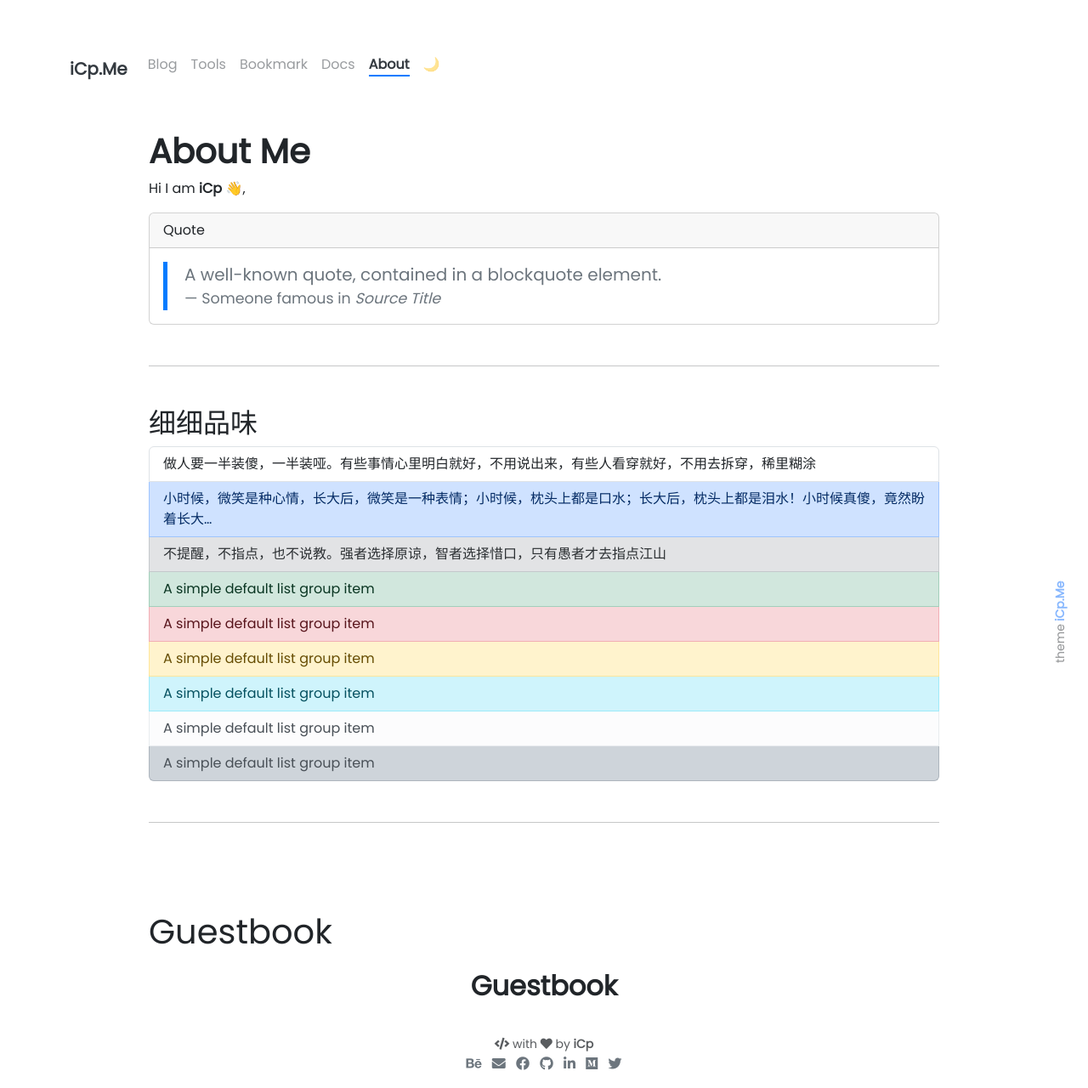
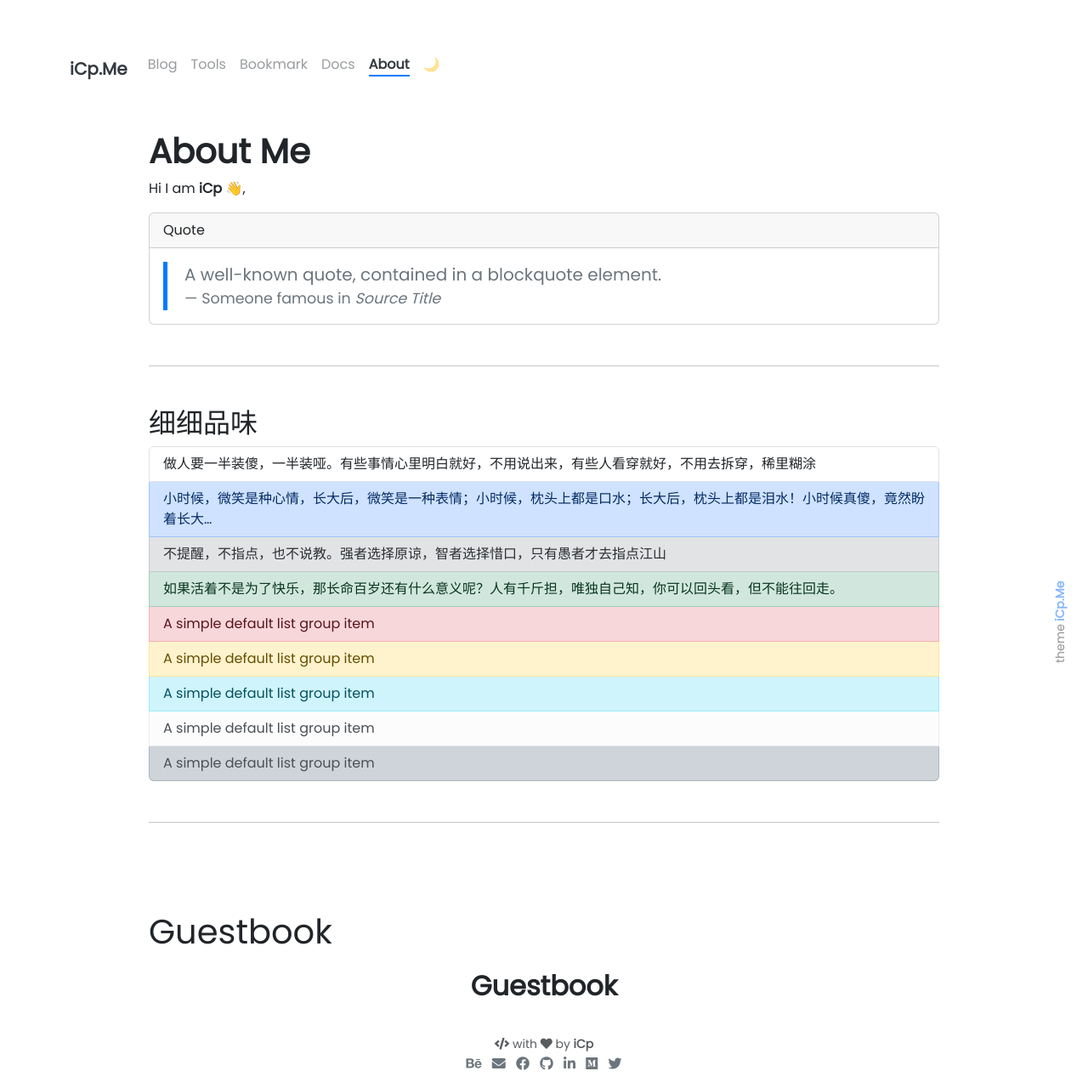
Before and after one commit to WorkSpacesPro/icp, a Jekyll site: the page built from pages/about.md, in a window 1280 px wide. Shown: the whole page at 85% size. Built offline with Jekyll 4.4.1, drawn with Linux system fonts in a browser that asks for light colours; emoji names are drawn with the system emoji font; comment, search, counter and statistics services are not loaded.

Commit message:
Update about.md

```diff
--- a/pages/about.md
+++ b/pages/about.md
@@ -26,7 +26,7 @@ Hi I am **{{ site.author.name }}** :wave:,<br>
   <div class="list-group-item list-group-item-action list-group-item-default">做人要一半装傻，一半装哑。有些事情心里明白就好，不用说出来，有些人看穿就好，不用去拆穿，稀里糊涂</div>
   <div class="list-group-item list-group-item-action list-group-item-primary">小时候，微笑是种心情，长大后，微笑是一种表情；小时候，枕头上都是口水；长大后，枕头上都是泪水！小时候真傻，竟然盼着长大…</div>
   <div class="list-group-item list-group-item-action list-group-item-secondary">不提醒，不指点，也不说教。强者选择原谅，智者选择惜口，只有愚者才去指点江山</div>
-  <div class="list-group-item list-group-item-action list-group-item-success">A simple default list group item</div>
+  <div class="list-group-item list-group-item-action list-group-item-success">如果活着不是为了快乐，那长命百岁还有什么意义呢？人有千斤担，唯独自己知，你可以回头看，但不能往回走。</div>
   <div class="list-group-item list-group-item-action list-group-item-danger">A simple default list group item</div>
   <div class="list-group-item list-group-item-action list-group-item-warning">A simple default list group item</div>
   <div class="list-group-item list-group-item-action list-group-item-info">A simple default list group item</div>
```
